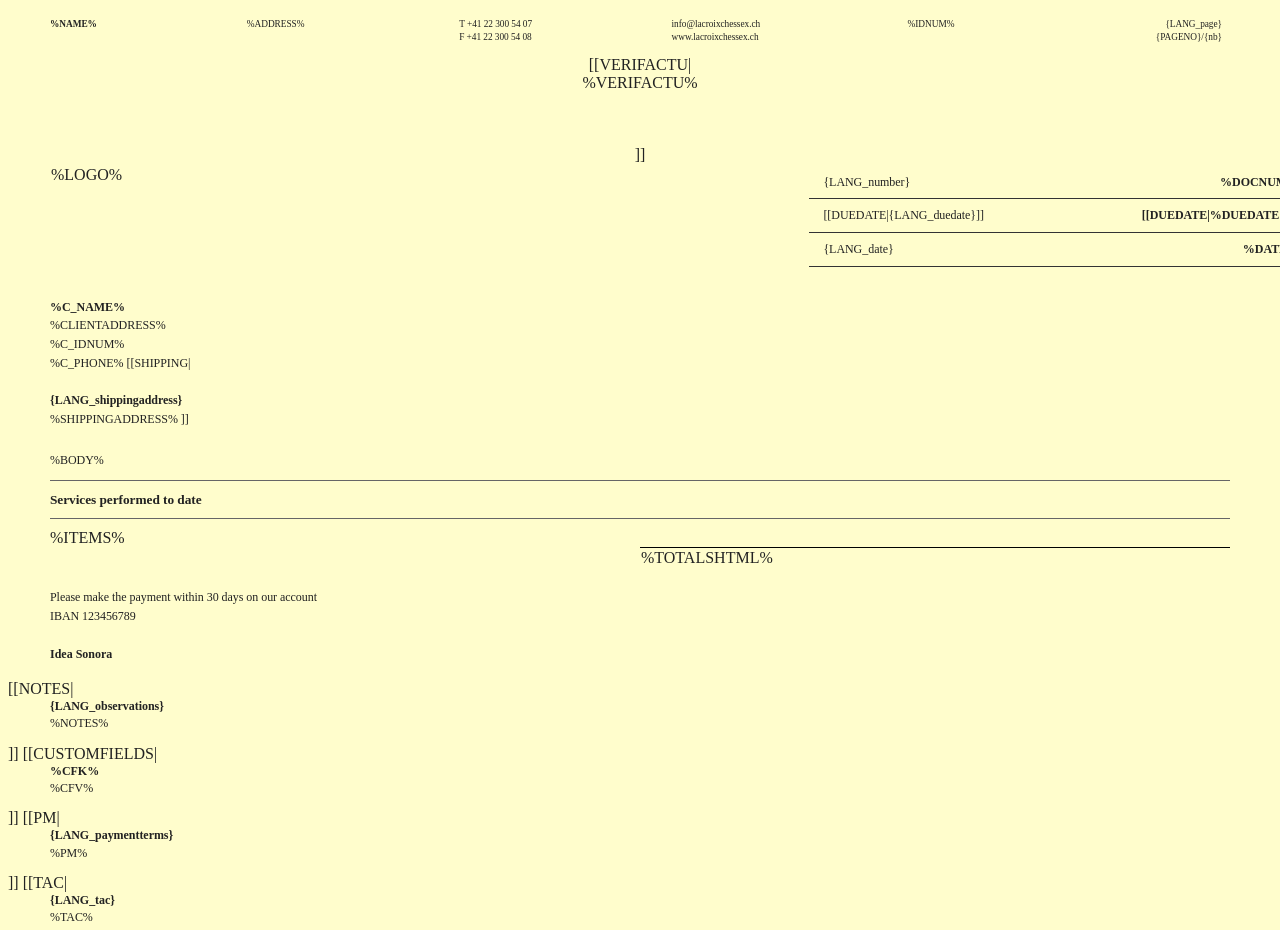
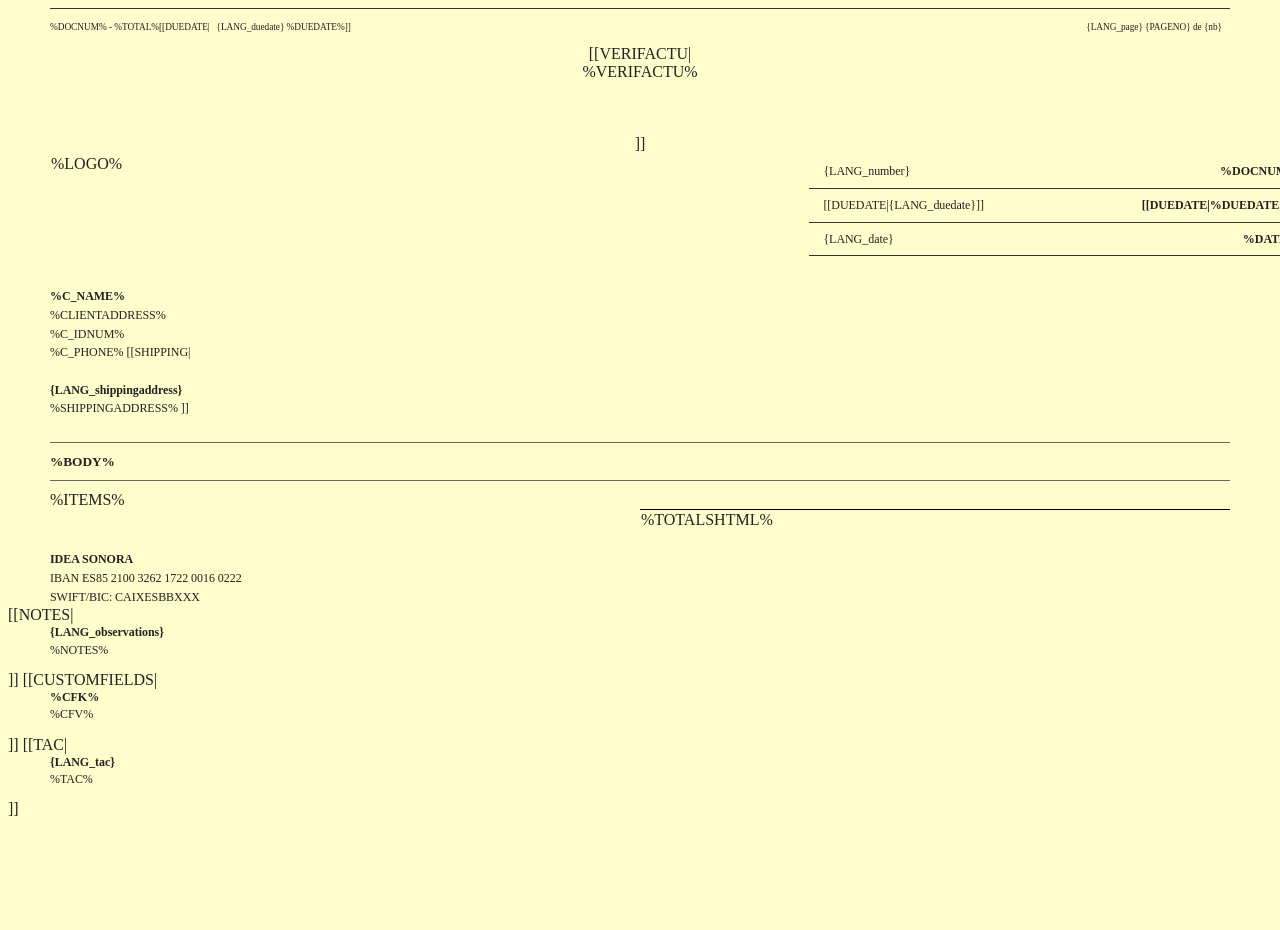
Before and after one commit to MatiPendino/holded-invoice-custom, a plain HTML site: page index.html in a window 1280 px wide. Shown: the top 930 px of the page. After the commit the page ends 826 px from the top, so only its background shows below. Drawn offline with Linux system fonts and the light colour scheme.

Commit message:
feat: design improvements

```diff
--- a/index.html
+++ b/index.html
@@ -89,6 +89,16 @@
         width: 45%;
         padding-left: 0px;
         padding-right: 0px;
+        word-break: break-word;
+        overflow-wrap: break-word;
+    }
+
+    /* Numeric columns: never wrap so values like "1.234,56€" stay on one line */
+    .items tr td:nth-child(2),
+    .items tr td:nth-child(3),
+    .items tr td:nth-child(4),
+    .items tr td:nth-child(5) {
+        white-space: nowrap;
     }
 
     /* Item group / title rows */
@@ -251,20 +261,19 @@
 
 <htmlpagefooter name="myfooter">
     <div style="
-      padding-top: 8px;
+      padding-top: 10px;
       padding-bottom: 8px;
       margin-left: 42px;
       margin-right: 42px;
+      border-top: 0.5pt solid #333333;
     ">
         <table width="100%" class="footertable">
             <tbody><tr>
-                <td width="16%"><b>%NAME%</b></td>
-                <td width="18%">%ADDRESS%</td>
-                <td width="18%">T +41 22 300 54 07<br>F +41 22 300 54 08</td>
-                <td width="20%">info@lacroixchessex.ch<br>www.lacroixchessex.ch</td>
-                <td width="14%">%IDNUM%</td>
-                <td width="14%" style="text-align: right;">
-                    {LANG_page}<br>{PAGENO}/{nb}
+                <td width="70%" style="text-align: left;">
+                    %DOCNUM% - %TOTAL%[[DUEDATE| &nbsp;&nbsp;{LANG_duedate} %DUEDATE%]]
+                </td>
+                <td width="30%" style="text-align: right;">
+                    {LANG_page} {PAGENO} de {nb}
                 </td>
             </tr>
         </tbody></table>
@@ -321,22 +330,8 @@
     ]]
 </div>
 
-<!-- BODY -->
-<div style="
-    margin-left: 42px;
-    margin-right: 42px;
-    font-size: 9pt;
-    font-style: normal;
-    font-weight: 400;
-    line-height: 13pt;
-    letter-spacing: -0.05px;
-    margin-top: 2px;
-  ">
+<div style="margin-left: 42px; margin-right: 42px; margin-top: 10px; font-size: 10pt; font-weight: bold; line-height: 13pt; letter-spacing: -0.05px; margin-bottom: 10px; border-top: .5pt solid #666666; border-bottom: .5pt solid #666666; padding-top: 10px; padding-bottom: 10px;">
     %BODY%
-</div>
-
-<div style="margin-left: 42px; margin-right: 42px; margin-top: 10px; font-size: 10pt; font-weight: bold; line-height: 13pt; letter-spacing: -0.05px; margin-bottom: 10px; border-top: .5pt solid #666666; border-bottom: .5pt solid #666666; padding-top: 10px; padding-bottom: 10px;">
-    Services performed to date
 </div>
 
 <div style="margin-left: 42px; margin-right: 42px;">%ITEMS%</div>
@@ -352,12 +347,9 @@
 </div>
 
 <div class="payment-section">
-    Please make the payment within 30 days on our account<br>
-    IBAN 123456789
-</div>
-
-<div class="signature-line">
-    Idea Sonora
+    <span style="font-weight: bold;">IDEA SONORA</span><br>
+    IBAN ES85 2100 3262 1722 0016 0222<br>
+    SWIFT/BIC: CAIXESBBXXX
 </div>
 
 [[NOTES|
@@ -372,16 +364,9 @@
 </div>
 ]]
 
-[[PM|
+[[TAC|
+<pagebreak />
 <div class="extras">
-    <span style="font-weight: bold">{LANG_paymentterms}</span><br>%PM%
+    <span style="font-weight: bold">{LANG_tac}</span><br>%TAC%
 </div>
 ]]
-
-[[TAC|
-<pagebreak>
-    <div class="extras">
-        <span style="font-weight: bold">{LANG_tac}</span><br>%TAC%
-    </div>
-</pagebreak>
-]]
```
